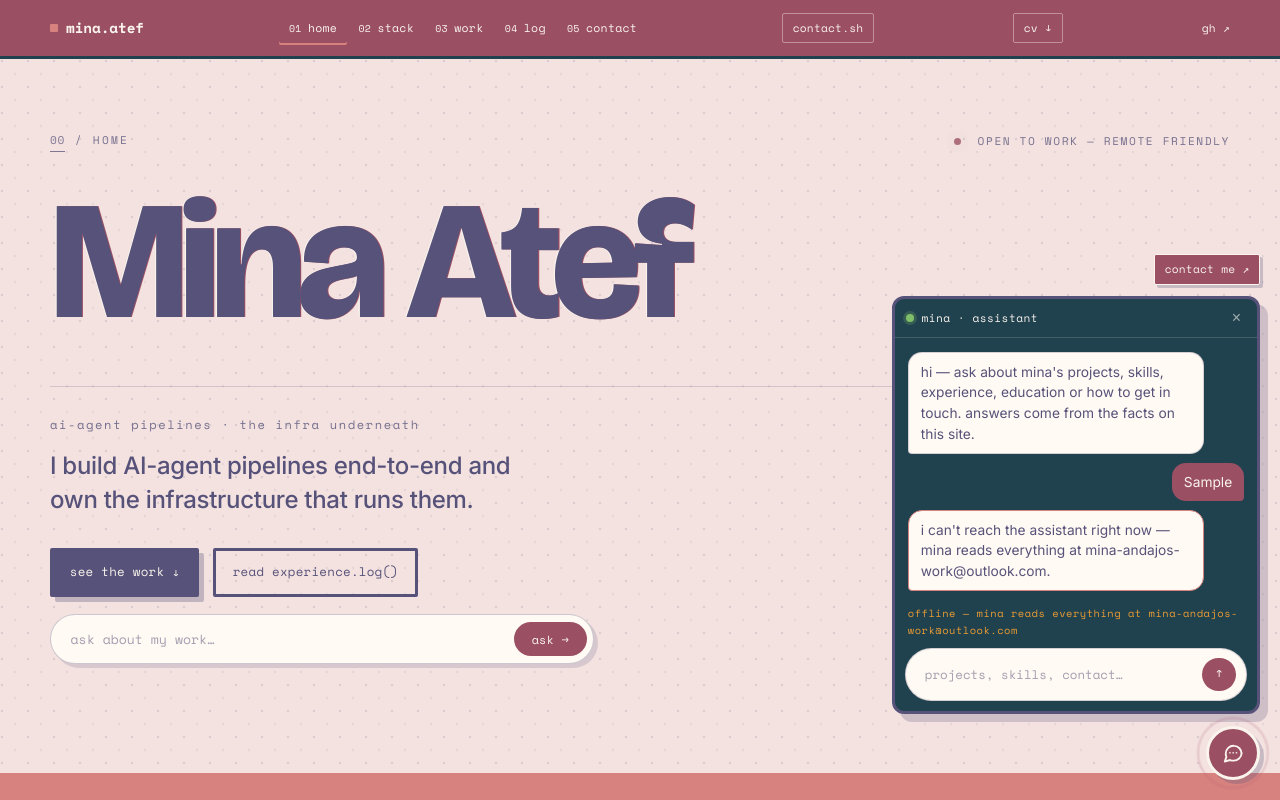
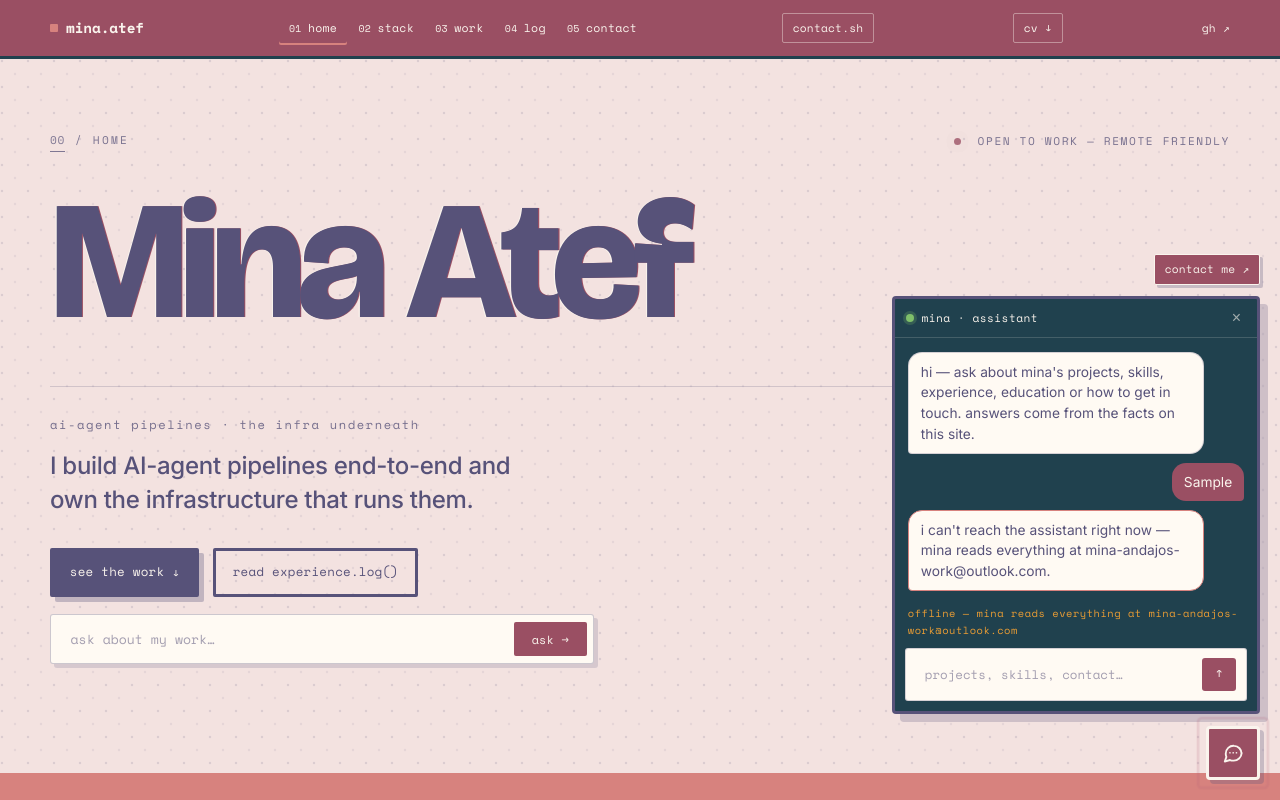
Before and after one commit to mina-atef-00/portfolio-v2, a website: page index.html in a window 1280 px wide. Both pictures are taken after typing "Sample" into the empty fields and a click on the button "ask →". Shown: the top 800 px of the page. Drawn offline with nearby package versions, Linux system fonts and the light colour scheme; no server answers.

Commit message:
square chat chrome to match site

```diff
--- a/index.html
+++ b/index.html
@@ -271,7 +271,7 @@ svg{display:block}
 /* hero agent field — the site assistant, upfront */
 .hero-ask{
   display:flex;gap:.5rem;margin-top:1.1rem;max-width:34rem;
-  background:#fffaf3;border:1.5px solid rgba(87,82,121,.3);border-radius:999px;
+  background:#fffaf3;border:1.5px solid rgba(87,82,121,.3);border-radius:3px;
   padding:.4rem .4rem .4rem 1.1rem;
   box-shadow:4px 4px 0 rgba(87,82,121,.18);
 }
@@ -283,7 +283,7 @@ svg{display:block}
 .hero-ask-send{
   font-family:var(--font-mono);font-size:.74rem;letter-spacing:.02em;
   background:var(--maroon);color:var(--cream);
-  border:0;border-radius:999px;padding:.55rem 1.1rem;cursor:pointer;white-space:nowrap;
+  border:0;border-radius:2px;padding:.55rem 1.1rem;cursor:pointer;white-space:nowrap;
 }
 .hero-ask-send:hover{background:var(--maroon-deep)}
 .hero-meta{
@@ -600,7 +600,7 @@ svg{display:block}
 }
 .ask-bubble{
   position:relative;flex:none;
-  width:3.4rem;height:3.4rem;border-radius:50%;
+  width:3.4rem;height:3.4rem;border-radius:4px;
   background:var(--maroon);color:var(--cream);
   border:3px solid var(--cream);
   box-shadow:4px 4px 0 rgba(87,82,121,.28);
@@ -615,7 +615,7 @@ svg{display:block}
 }
 .ask-contact:hover{background:var(--maroon-deep)}
 .ask-bubble .ping{
-  position:absolute;inset:-3px;border-radius:50%;
+  position:absolute;inset:-3px;border-radius:4px;
   border:2px solid var(--rani);pointer-events:none;
   animation:ping 4.2s ease-out infinite;
 }
@@ -637,7 +637,7 @@ svg{display:block}
   width:min(23rem,calc(100vw - 2.5rem));
   max-height:min(30rem,68vh);
   background:var(--maroon-deep);color:var(--cream);
-  border:3px solid var(--ink);border-radius:12px;
+  border:3px solid var(--ink);border-radius:4px;
   box-shadow:8px 8px 0 rgba(87,82,121,.24);
   overflow:hidden;
 }
@@ -685,7 +685,7 @@ svg{display:block}
 .ask-status[data-state="offline"]{color:var(--turmeric);opacity:1}
 .ask-form{
   display:flex;gap:.45rem;padding:.55rem .6rem;margin:.1rem .65rem .65rem;
-  background:#fffaf3;border-radius:999px;border:1px solid rgba(87,82,121,.25);
+  background:#fffaf3;border-radius:3px;border:1px solid rgba(87,82,121,.25);
   border-top:1px solid rgba(87,82,121,.25);
 }
 .ask-input{
@@ -698,7 +698,7 @@ svg{display:block}
 .ask-send{
   font-family:var(--font-mono);font-size:.8rem;line-height:1;
   background:var(--maroon);color:var(--cream);
-  border:0;border-radius:50%;width:2.1rem;height:2.1rem;flex:none;
+  border:0;border-radius:3px;width:2.1rem;height:2.1rem;flex:none;
   cursor:pointer;white-space:nowrap;
 }
 .ask-send:hover:not(:disabled){background:var(--maroon-deep)}
```
